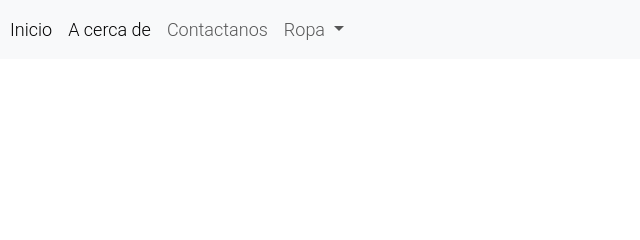
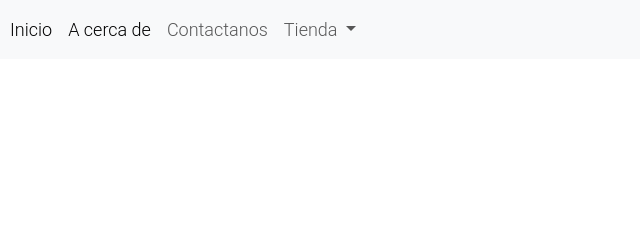
Before and after one commit to LeonelManjarres/ProyectoProgramacion, a plain HTML site: page index.html in a window 1280 px wide. Shown: the top 240 px of the page, 10-650 px from the left. Drawn offline with nearby package versions, Linux system fonts and the light colour scheme.

Commit message:
Linea 39

```diff
--- a/index.html
+++ b/index.html
@@ -37,7 +37,7 @@
             </li>
             <li class="nav-item dropdown">
                 <a class="nav-link dropdown-toggle" href="#" role="button" data-bs-toggle="dropdown" aria-expanded="false">
-                Ropa
+                Tienda
                 </a>
                 <ul class="dropdown-menu">
                 <li><a class="dropdown-item" href="#">Dama</a></li>
```
